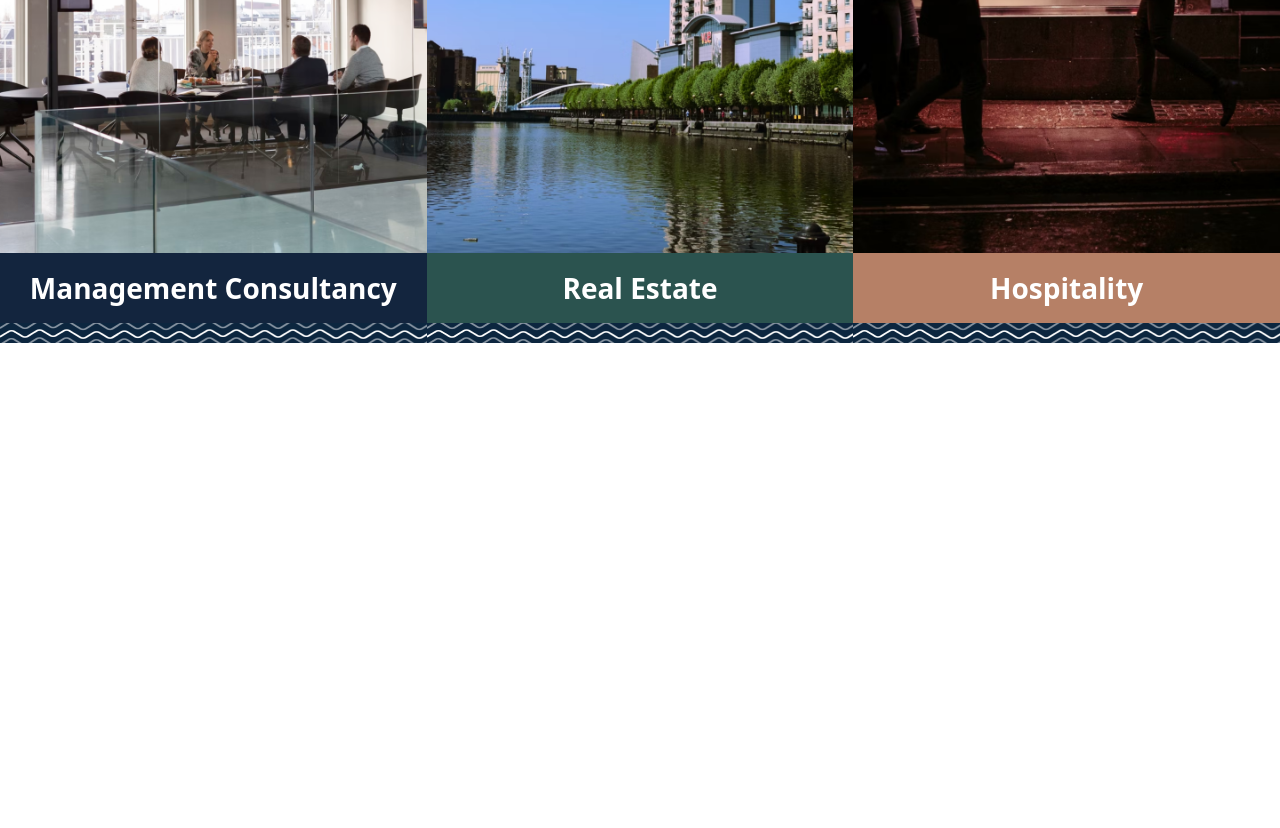
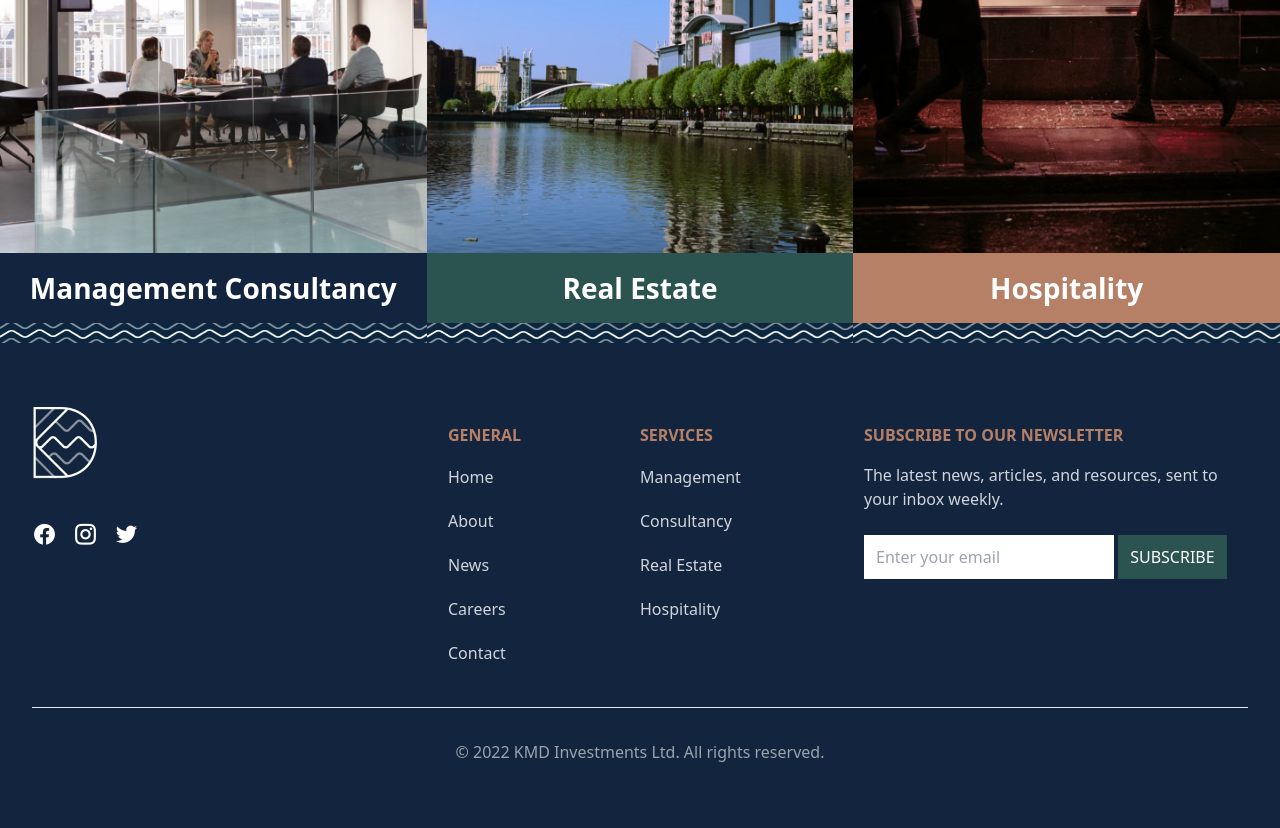
Before and after one commit to kaveeshHeshan/KMD-web-design, a website: page index.html in a window 1280 px wide. Shown: the part 1924-2752 px from the top of the page. Before the commit the page ends 2267 px from the top, so only its background shows below. Drawn offline with nearby package versions, Linux system fonts and the light colour scheme.

Commit message:
Added footer section and finished layout

```diff
--- a/index.html
+++ b/index.html
@@ -48,7 +48,7 @@
 
                 </div>
 
-                <div class=" flex items-center justify-center md:w-2/5">
+                <div class="flex items-center justify-center md:w-2/5">
                     <img src="./img/KMD_Logo_Green 1.png" alt="">
                 </div>
 
@@ -101,5 +101,89 @@
                 </div>
               </div>
         </section>
+
+        <!-- Footer Section -->
+        <section>
+            <div class="relative overflow-hidden bg-[#13253E] py-16 sm:py-16 lg:py-16">
+
+                <div class="mx-auto max-w-7xl px-6 lg:px-8">
+
+                    <div class="mx-auto grid grid-cols-1 gap-x-8 gap-y-16 lg:grid-cols-3">
+
+                        <div class="grid grid-cols-1 max-w-xl lg:max-w-lg text-white">
+                            <div class="">
+                                <img src="./img/KMD_Logo_White_Footer.png" alt="">
+                            </div>
+                            <div class="text-[25px] lg:-mt-16 sm:mt-4">
+                                <ul class="flex items-center">
+                                    <li class="pr-2">
+                                        <a href="#"><i class="ri-facebook-circle-fill"></i></a>
+                                    </li>
+                                    <li class="px-2">
+                                        <a href="#"><i class="ri-instagram-line"></i></a>
+                                    </li>
+                                    <li class="px-2">
+                                        <a href="#"><i class="ri-twitter-fill"></i></a>
+                                    </li>
+                                </ul>
+                            </div>
+                        </div>
+
+                        <div class="grid grid-cols-1 sm:grid-cols-2">
+
+                            <div class="flex flex-col items-start">
+                                <h5 class="mt-4 font-semibold uppercase text-[#B68066]">General</h5>
+                                <div class="mt-2 text-[#D1D5DB] leading-[44px]">
+                                    <ul>
+                                        <li><a href="#">Home</a></li>
+                                        <li><a href="#">About</a></li>
+                                        <li><a href="#">News</a></li>
+                                        <li><a href="#">Careers</a></li>
+                                        <li><a href="#">Contact</a></li>
+                                    </ul>
+                                </div>
+                            </div>
+
+                            <div class="flex flex-col items-start">
+                                <h5 class="mt-4 font-semibold uppercase text-[#B68066]">Services</h5>
+                                <div class="mt-2 text-[#D1D5DB] leading-[44px]">
+                                    <ul>
+                                        <li><a href="#">Management Consultancy</a></li>
+                                        <li><a href="#">Real Estate</a></li>
+                                        <li><a href="#">Hospitality</a></li>
+                                    </ul>
+                                </div>
+                            </div>
+                        </div>
+                        <div class="grid grid-cols-1 max-w-xl text-center lg:max-w-lg lg:text-left">
+                            <div class="flex flex-col items-start">
+                                <h5 class="mt-4 font-semibold uppercase text-[#B68066]">Subscribe to our newsletter</h5>
+                                <p class="text-gray-300 lg:py-4">The latest news, articles, and resources, sent to your inbox weekly.</p>
+                                <div class="mt-2 text-[#D1D5DB] leading-[44px]">
+                                    <label for="email-address" class="sr-only">Email address</label>
+                                    <input id="email-address" name="email" type="email" autocomplete="email" required class="flex-auto text-black w-[250px] shadow-sm px-3" placeholder="Enter your email">
+                                    <button type="submit" class="flex-none bg-[#2B534F] px-3 text-md font-normal uppercase text-white">Subscribe</button>
+                                </div>
+                            </div>
+                            <!-- <h2 class="font-semibold uppercase text-[#B68066]">Subscribe to our newsletter.</h2>
+                            <p class="text-gray-300">The latest news, articles, and resources, sent to your inbox weekly.</p>
+                            <div class="flex gap-x-4">
+                                <label for="email-address" class="sr-only">Email address</label>
+                                <input id="email-address" name="email" type="email" autocomplete="email" required class="flex-auto px-3.5 py-2 text-white shadow-sm" placeholder="Enter your email">
+                                <button type="submit" class="flex-none bg-[#2B534F] px-3.5 py-2.5 text-md font-normal uppercase text-white">Subscribe</button>
+                            </div> -->
+                        </div>
+                    </div>
+                </div>
+                <div class="mx-auto max-w-7xl lg:px-8" aria-hidden="true">
+                   <div class="py-8">
+                        <hr class="bg-[#E5E7EB]">
+                   </div>
+                  <div class="text-[#9CA3AF] text-[16px] text-center">
+                    © 2022 KMD Investments Ltd. All rights reserved.
+                  </div>
+                </div>
+              </div>
+        </section>
     </body>
 </html>
```
Also changed, not shown: img/KMD_Logo_White_Footer.png (added).
